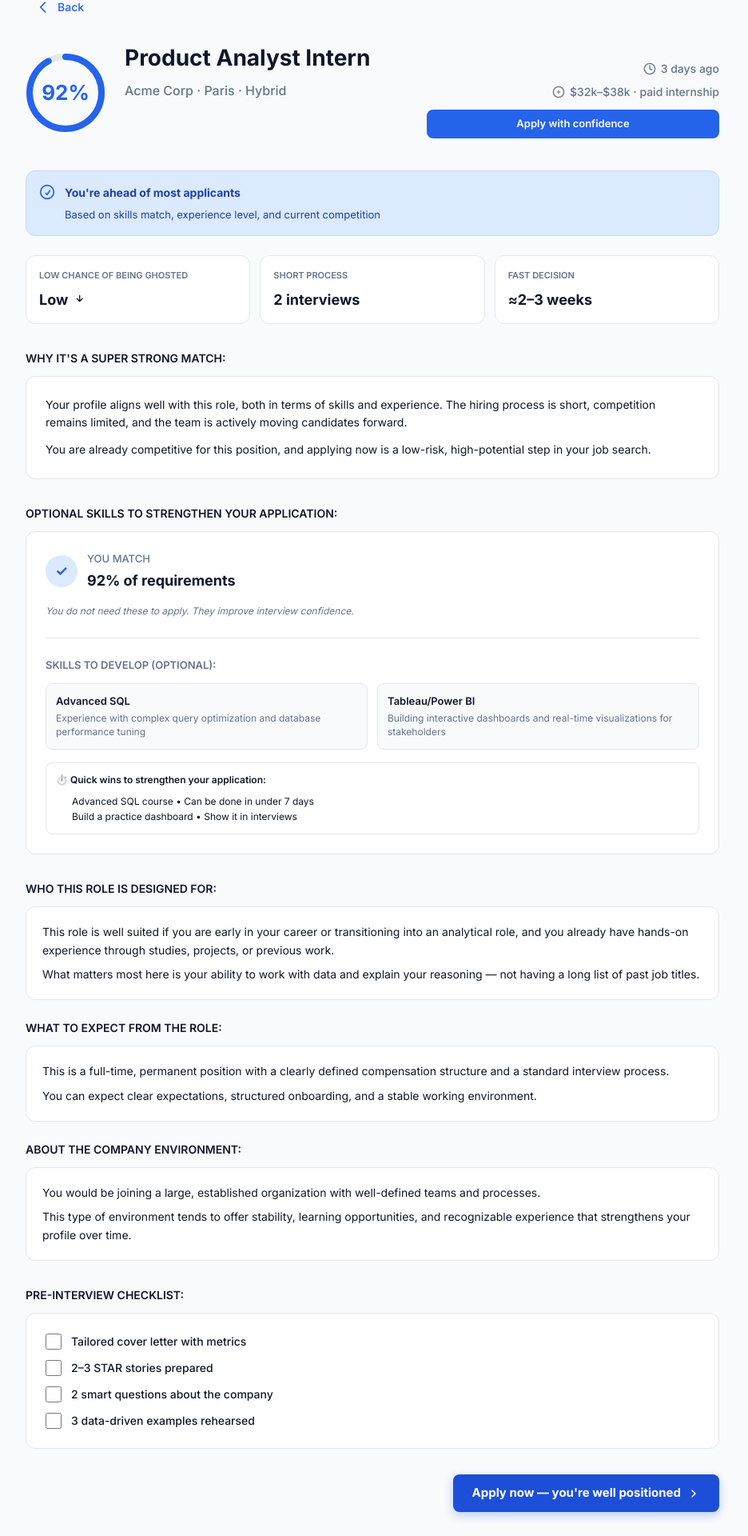
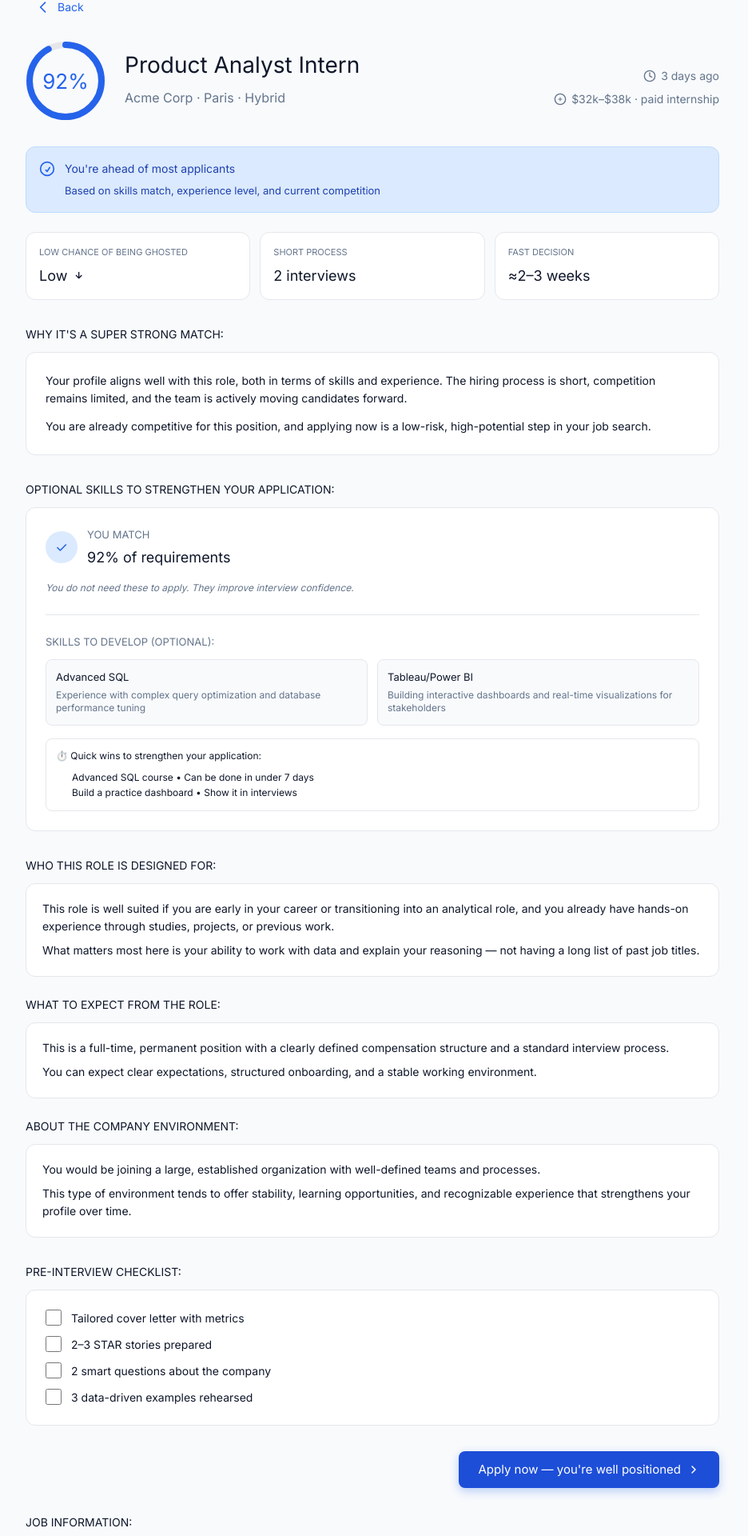
Before and after one commit to theohospia/jobtrack2, a Next.js app in the folder v0-overview-page-design-3y-main/: page /opportunities/1 in a window 1280 px wide. Shown: the part 98-2018 px from the top of the page at 80% size, without its empty margins (174-1110 px from the left). Built offline with nearby package versions, Linux system fonts and the light colour scheme.

Commit message:
fix: standardize typography to normal weight
Remove bold emphasis and unify font weights across page.

```diff
--- a/v0-overview-page-design-3y-main/app/opportunities/[id]/page.tsx
+++ b/v0-overview-page-design-3y-main/app/opportunities/[id]/page.tsx
@@ -96,7 +96,7 @@ Required qualifications include strong knowledge of engine mechanics and operati
             cursor: "pointer",
             color: "#2563EB",
             fontSize: 14,
-            fontWeight: 500,
+            fontWeight: 400,
             transition: "opacity 0.2s",
           }}
           onMouseEnter={(e) => e.currentTarget.style.opacity = "0.7"}
@@ -138,7 +138,7 @@ Required qualifications include strong knowledge of engine mechanics and operati
               </svg>
               {/* Center text */}
               <div style={{ position: "absolute", top: 0, left: 0, right: 0, bottom: 0, display: "flex", flexDirection: "column", alignItems: "center", justifyContent: "center" }}>
-                <span style={{ fontSize: 26, fontWeight: 700, color: "#2563EB" }}>
+                <span style={{ fontSize: 26, fontWeight: 400, color: "#2563EB" }}>
                   {job.fitStrength}%
                 </span>
               </div>
@@ -150,10 +150,10 @@ Required qualifications include strong knowledge of engine mechanics and operati
             <div style={{ display: "grid", gridTemplateColumns: "1fr 1fr", gap: 12, marginBottom: 8 }}>
               {/* Left Column - Title & Company */}
               <div style={{ display: "flex", flexDirection: "column", gap: 8 }}>
-                <h1 style={{ fontSize: 28, fontWeight: 700, color: "#0F172A", margin: 0 }}>
+                <h1 style={{ fontSize: 28, fontWeight: 400, color: "#0F172A", margin: 0 }}>
                   {job.roleTitle}
                 </h1>
-                <p style={{ fontSize: 16, color: "#64748B", margin: 0, fontWeight: 500 }}>
+                <p style={{ fontSize: 16, color: "#64748B", margin: 0, fontWeight: 400 }}>
                   {job.company} · {job.location} · {job.workStyle}
                 </p>
               </div>
@@ -167,39 +167,17 @@ Required qualifications include strong knowledge of engine mechanics and operati
                       <circle cx="12" cy="12" r="10" stroke="#64748B" strokeWidth="2"/>
                       <path d="M12 6v6l4 2" stroke="#64748B" strokeWidth="2" strokeLinecap="round"/>
                     </svg>
-                    <span style={{ fontSize: 14, color: "#64748B", fontWeight: 500 }}>3 days ago</span>
+                    <span style={{ fontSize: 14, color: "#64748B", fontWeight: 400 }}>3 days ago</span>
                   </div>
                   <div style={{ display: "flex", alignItems: "center", justifyContent: "flex-end", gap: 6 }}>
                     <svg width="16" height="16" viewBox="0 0 24 24" fill="none" xmlns="http://www.w3.org/2000/svg">
                       <circle cx="12" cy="12" r="10" stroke="#64748B" strokeWidth="2"/>
                       <path d="M9 12H15M12 9V15" stroke="#64748B" strokeWidth="1.5" strokeLinecap="round"/>
                     </svg>
-                    <span style={{ fontSize: 14, color: "#64748B", fontWeight: 500 }}>$32k–$38k · paid internship</span>
+                    <span style={{ fontSize: 14, color: "#64748B", fontWeight: 400 }}>$32k–$38k · paid internship</span>
                   </div>
                 </div>
 
-                {/* Top Apply Button - Secondary */}
-                <button
-                  style={{
-                    background: "#2563EB",
-                    color: "#FFFFFF",
-                    border: "none",
-                    borderRadius: 8,
-                    padding: "8px 16px",
-                    fontSize: 13,
-                    fontWeight: 600,
-                    cursor: "pointer",
-                    transition: "all 0.2s",
-                  }}
-                  onMouseEnter={(e) => {
-                    e.currentTarget.style.background = "#1D4ED8";
-                  }}
-                  onMouseLeave={(e) => {
-                    e.currentTarget.style.background = "#2563EB";
-                  }}
-                >
-                  Apply with confidence
-                </button>
               </div>
             </div>
           </div>
@@ -223,7 +201,7 @@ Required qualifications include strong knowledge of engine mechanics and operati
               <circle cx="12" cy="12" r="10" stroke="#2563EB" strokeWidth="2"/>
               <path d="M10 14L12 16L16 10" stroke="#2563EB" strokeWidth="2" strokeLinecap="round" strokeLinejoin="round"/>
             </svg>
-            <p style={{ fontSize: 14, color: "#1E40AF", fontWeight: 700, margin: 0 }}>
+            <p style={{ fontSize: 14, color: "#1E40AF", fontWeight: 400, margin: 0 }}>
               You're ahead of most applicants
             </p>
           </div>
@@ -246,11 +224,11 @@ Required qualifications include strong knowledge of engine mechanics and operati
               gap: 8,
             }}
           >
-            <p style={{ fontSize: 11, color: "#64748B", fontWeight: 600, margin: 0, textTransform: "uppercase" }}>
+            <p style={{ fontSize: 11, color: "#64748B", fontWeight: 400, margin: 0, textTransform: "uppercase" }}>
               Low chance of being ghosted
             </p>
             <div style={{ display: "flex", alignItems: "center", gap: 8 }}>
-              <p style={{ fontSize: 18, color: "#0F172A", fontWeight: 700, margin: 0 }}>
+              <p style={{ fontSize: 18, color: "#0F172A", fontWeight: 400, margin: 0 }}>
                 Low
               </p>
               <svg width="16" height="16" viewBox="0 0 24 24" fill="none" xmlns="http://www.w3.org/2000/svg">
@@ -271,10 +249,10 @@ Required qualifications include strong knowledge of engine mechanics and operati
               gap: 8,
             }}
           >
-            <p style={{ fontSize: 11, color: "#64748B", fontWeight: 600, margin: 0, textTransform: "uppercase" }}>
+            <p style={{ fontSize: 11, color: "#64748B", fontWeight: 400, margin: 0, textTransform: "uppercase" }}>
               Short process
             </p>
-            <p style={{ fontSize: 18, color: "#0F172A", fontWeight: 700, margin: 0 }}>
+            <p style={{ fontSize: 18, color: "#0F172A", fontWeight: 400, margin: 0 }}>
               2 interviews
             </p>
           </div>
@@ -291,17 +269,17 @@ Required qualifications include strong knowledge of engine mechanics and operati
               gap: 8,
             }}
           >
-            <p style={{ fontSize: 11, color: "#64748B", fontWeight: 600, margin: 0, textTransform: "uppercase" }}>
+            <p style={{ fontSize: 11, color: "#64748B", fontWeight: 400, margin: 0, textTransform: "uppercase" }}>
               Fast decision
             </p>
-            <p style={{ fontSize: 18, color: "#0F172A", fontWeight: 700, margin: 0 }}>
+            <p style={{ fontSize: 18, color: "#0F172A", fontWeight: 400, margin: 0 }}>
               ≈2–3 weeks
             </p>
           </div>
         </div>
 
         {/* Why It's a Strong Match Section */}
-        <p style={{ fontSize: 14, fontWeight: 600, color: "#0F172A", margin: "0 0 12px 0" }}>
+        <p style={{ fontSize: 14, fontWeight: 400, color: "#0F172A", margin: "0 0 12px 0" }}>
           WHY IT'S A SUPER STRONG MATCH:
         </p>
         <div
@@ -322,7 +300,7 @@ Required qualifications include strong knowledge of engine mechanics and operati
         </div>
 
         {/* Skills Gap Breakdown Section */}
-        <p style={{ fontSize: 14, fontWeight: 600, color: "#0F172A", margin: "0 0 12px 0" }}>
+        <p style={{ fontSize: 14, fontWeight: 400, color: "#0F172A", margin: "0 0 12px 0" }}>
           OPTIONAL SKILLS TO STRENGTHEN YOUR APPLICATION:
         </p>
         <div
@@ -337,14 +315,14 @@ Required qualifications include strong knowledge of engine mechanics and operati
           {/* Match Summary */}
           <div style={{ marginBottom: 24, paddingBottom: 24, borderBottom: "1px solid #E5E7EB" }}>
             <div style={{ display: "flex", alignItems: "center", gap: 12, marginBottom: 16 }}>
-              <div style={{ display: "flex", alignItems: "center", justifyContent: "center", width: 40, height: 40, background: "#DBEAFE", borderRadius: "50%", color: "#2563EB", fontSize: 18, fontWeight: 700 }}>
+              <div style={{ display: "flex", alignItems: "center", justifyContent: "center", width: 40, height: 40, background: "#DBEAFE", borderRadius: "50%", color: "#2563EB", fontSize: 18, fontWeight: 400 }}>
                 ✓
               </div>
               <div>
-                <p style={{ fontSize: 13, color: "#64748B", fontWeight: 500, margin: "0 0 4px 0" }}>
+                <p style={{ fontSize: 13, color: "#64748B", fontWeight: 400, margin: "0 0 4px 0" }}>
                   YOU MATCH
                 </p>
-                <p style={{ fontSize: 18, color: "#0F172A", fontWeight: 700, margin: 0 }}>
+                <p style={{ fontSize: 18, color: "#0F172A", fontWeight: 400, margin: 0 }}>
                   92% of requirements
                 </p>
               </div>
@@ -356,13 +334,13 @@ Required qualifications include strong knowledge of engine mechanics and operati
 
           {/* Missing Skills */}
           <div>
-            <p style={{ fontSize: 13, color: "#64748B", fontWeight: 600, margin: "0 0 12px 0", textTransform: "uppercase" }}>
+            <p style={{ fontSize: 13, color: "#64748B", fontWeight: 400, margin: "0 0 12px 0", textTransform: "uppercase" }}>
               Skills to Develop (Optional):
             </p>
             <div style={{ display: "grid", gridTemplateColumns: "1fr 1fr", gap: 12 }}>
               {/* Skill 1 */}
               <div style={{ padding: 12, background: "#F8FAFC", borderRadius: 8, border: "1px solid #E5E7EB" }}>
-                <p style={{ fontSize: 13, fontWeight: 600, color: "#0F172A", margin: "0 0 4px 0" }}>
+                <p style={{ fontSize: 13, fontWeight: 400, color: "#0F172A", margin: "0 0 4px 0" }}>
                   Advanced SQL
                 </p>
                 <p style={{ fontSize: 12, color: "#64748B", margin: 0, lineHeight: 1.4 }}>
@@ -372,7 +350,7 @@ Required qualifications include strong knowledge of engine mechanics and operati
 
               {/* Skill 2 */}
               <div style={{ padding: 12, background: "#F8FAFC", borderRadius: 8, border: "1px solid #E5E7EB" }}>
-                <p style={{ fontSize: 13, fontWeight: 600, color: "#0F172A", margin: "0 0 4px 0" }}>
+                <p style={{ fontSize: 13, fontWeight: 400, color: "#0F172A", margin: "0 0 4px 0" }}>
                   Tableau/Power BI
                 </p>
                 <p style={{ fontSize: 12, color: "#64748B", margin: 0, lineHeight: 1.4 }}>
@@ -383,7 +361,7 @@ Required qualifications include strong knowledge of engine mechanics and operati
 
             {/* Development Tips */}
             <div style={{ marginTop: 16, padding: 12, borderRadius: 8, border: "1px solid #E5E7EB", backgroundColor: "#FFFFFF" }}>
-              <p style={{ fontSize: 12, fontWeight: 600, color: "#0F172A", margin: "0 0 8px 0" }}>
+              <p style={{ fontSize: 12, fontWeight: 400, color: "#0F172A", margin: "0 0 8px 0" }}>
                 ⏱️ Quick wins to strengthen your application:
               </p>
               <ul style={{ fontSize: 12, color: "#0F172A", margin: 0, paddingLeft: 20, lineHeight: 1.6 }}>
@@ -395,7 +373,7 @@ Required qualifications include strong knowledge of engine mechanics and operati
         </div>
 
         {/* Who This Role Is Designed For */}
-        <p style={{ fontSize: 14, fontWeight: 600, color: "#0F172A", margin: "0 0 12px 0" }}>
+        <p style={{ fontSize: 14, fontWeight: 400, color: "#0F172A", margin: "0 0 12px 0" }}>
           WHO THIS ROLE IS DESIGNED FOR:
         </p>
         <div
@@ -416,7 +394,7 @@ Required qualifications include strong knowledge of engine mechanics and operati
         </div>
 
         {/* What To Expect From The Role */}
-        <p style={{ fontSize: 14, fontWeight: 600, color: "#0F172A", margin: "0 0 12px 0" }}>
+        <p style={{ fontSize: 14, fontWeight: 400, color: "#0F172A", margin: "0 0 12px 0" }}>
           WHAT TO EXPECT FROM THE ROLE:
         </p>
         <div
@@ -437,7 +415,7 @@ Required qualifications include strong knowledge of engine mechanics and operati
         </div>
 
         {/* About The Company Environment */}
-        <p style={{ fontSize: 14, fontWeight: 600, color: "#0F172A", margin: "0 0 12px 0" }}>
+        <p style={{ fontSize: 14, fontWeight: 400, color: "#0F172A", margin: "0 0 12px 0" }}>
           ABOUT THE COMPANY ENVIRONMENT:
         </p>
         <div
@@ -458,7 +436,7 @@ Required qualifications include strong knowledge of engine mechanics and operati
         </div>
 
         {/* How to Improve Section - Checklist Format */}
-        <p style={{ fontSize: 14, fontWeight: 600, color: "#0F172A", margin: "0 0 12px 0" }}>
+        <p style={{ fontSize: 14, fontWeight: 400, color: "#0F172A", margin: "0 0 12px 0" }}>
           PRE-INTERVIEW CHECKLIST:
         </p>
         <div
@@ -472,25 +450,25 @@ Required qualifications include strong knowledge of engine mechanics and operati
         >
           <div style={{ display: "flex", flexDirection: "column", gap: 12 }}>
             {/* Checklist Item 1 */}
-            <label style={{ display: "flex", alignItems: "center", gap: 12, cursor: "pointer", fontSize: 14, color: "#0F172A", fontWeight: 500 }}>
+            <label style={{ display: "flex", alignItems: "center", gap: 12, cursor: "pointer", fontSize: 14, color: "#0F172A", fontWeight: 400 }}>
               <input type="checkbox" style={{ width: 20, height: 20, cursor: "pointer" }} />
               <span>Tailored cover letter with metrics</span>
             </label>
 
             {/* Checklist Item 2 */}
-            <label style={{ display: "flex", alignItems: "center", gap: 12, cursor: "pointer", fontSize: 14, color: "#0F172A", fontWeight: 500 }}>
+            <label style={{ display: "flex", alignItems: "center", gap: 12, cursor: "pointer", fontSize: 14, color: "#0F172A", fontWeight: 400 }}>
               <input type="checkbox" style={{ width: 20, height: 20, cursor: "pointer" }} />
               <span>2–3 STAR stories prepared</span>
             </label>
 
             {/* Checklist Item 3 */}
-            <label style={{ display: "flex", alignItems: "center", gap: 12, cursor: "pointer", fontSize: 14, color: "#0F172A", fontWeight: 500 }}>
+            <label style={{ display: "flex", alignItems: "center", gap: 12, cursor: "pointer", fontSize: 14, color: "#0F172A", fontWeight: 400 }}>
               <input type="checkbox" style={{ width: 20, height: 20, cursor: "pointer" }} />
               <span>2 smart questions about the company</span>
             </label>
 
             {/* Checklist Item 4 */}
-            <label style={{ display: "flex", alignItems: "center", gap: 12, cursor: "pointer", fontSize: 14, color: "#0F172A", fontWeight: 500 }}>
+            <label style={{ display: "flex", alignItems: "center", gap: 12, cursor: "pointer", fontSize: 14, color: "#0F172A", fontWeight: 400 }}>
               <input type="checkbox" style={{ width: 20, height: 20, cursor: "pointer" }} />
               <span>3 data-driven examples rehearsed</span>
             </label>
@@ -506,7 +484,7 @@ Required qualifications include strong knowledge of engine mechanics and operati
               background: "#1D4ED8",
               color: "#FFFFFF",
               fontSize: 15,
-              fontWeight: 700,
+              fontWeight: 400,
               padding: "12px 24px",
               borderRadius: 8,
               border: "none",
@@ -534,7 +512,7 @@ Required qualifications include strong knowledge of engine mechanics and operati
         </div>
 
         {/* Job Information Section */}
-        <p style={{ fontSize: 14, fontWeight: 600, color: "#0F172A", margin: "0 0 12px 0" }}>
+        <p style={{ fontSize: 14, fontWeight: 400, color: "#0F172A", margin: "0 0 12px 0" }}>
           JOB INFORMATION:
         </p>
         <div
@@ -557,7 +535,7 @@ Required qualifications include strong knowledge of engine mechanics and operati
               gap: 8,
               padding: "12px 24px",
               fontSize: 14,
-              fontWeight: 600,
+              fontWeight: 400,
               color: "#2563EB",
               background: "#FFFFFF",
               border: "1px solid #2563EB",
```
